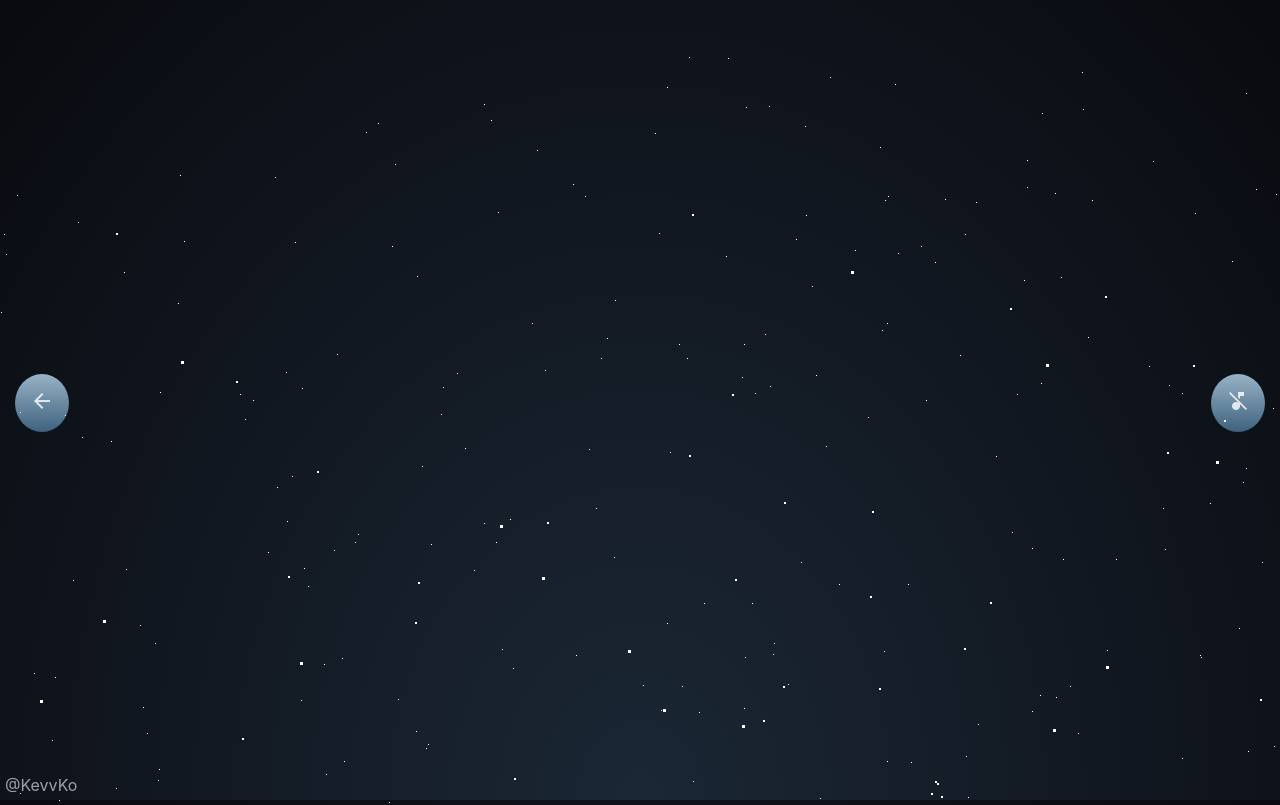
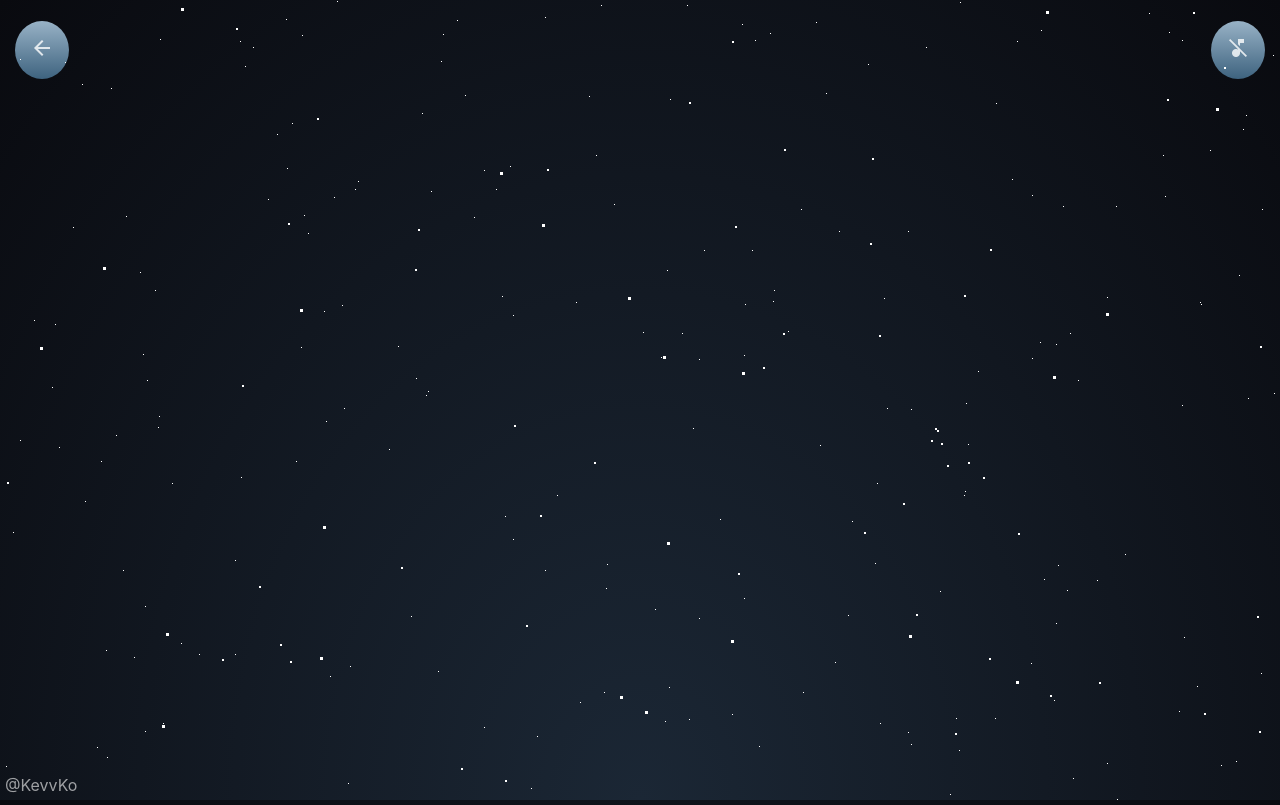
Before and after one commit to KevvKo/jump-and-run-js, a React (Create React App) app: page /guide in a window 1280 px wide. Shown: the top 805 px of the page. Built offline with nearby package versions, Linux system fonts and the light colour scheme.

Commit message:
add new route 'guide'

```diff
--- a/src/App.js
+++ b/src/App.js
@@ -4,6 +4,7 @@ import Home from './routes/home'
 import Game from './routes/game'
 import Options from './routes/options'
 import Credits from './routes/credits'
+import Guide from './routes/guide'
 import StarBackground from './assets/components/starBackground'
 
 import {
@@ -68,6 +69,7 @@ function App() {
         <Route path="/game" children={<Game />} />
         <Route path="/options" children={<Options />} />
         <Route path="/credits" children={<Credits />} />
+        <Route path="/guide" children={<Guide />} />
       </Switch>
 
       <footer>
--- /dev/null
+++ b/src/routes/guide.css
@@ -0,0 +1,9 @@
+.guide{
+    display: flex;
+    flex-direction: column;
+    justify-content: center;
+    align-items: center;
+    flex-grow: 1;
+    text-align: center;
+    color: white;
+}
--- /dev/null
+++ b/src/routes/guide.js
@@ -0,0 +1,9 @@
+import { render } from '@testing-library/react'
+import React from 'react'
+import './guide.css'
+
+export default function Guide(){
+    return(
+        <div className='guide'></div>
+    )
+}
--- a/src/routes/home.js
+++ b/src/routes/home.js
@@ -15,6 +15,9 @@ export default function Home(){
                     <Link to='/options'>Options</Link>
                 </li>
                 <li>
+                    <Link to="/guide">Guide</Link>
+                </li>
+                <li>
                     <Link to="/credits">Credits</Link>
                 </li>
             </ul>
```
